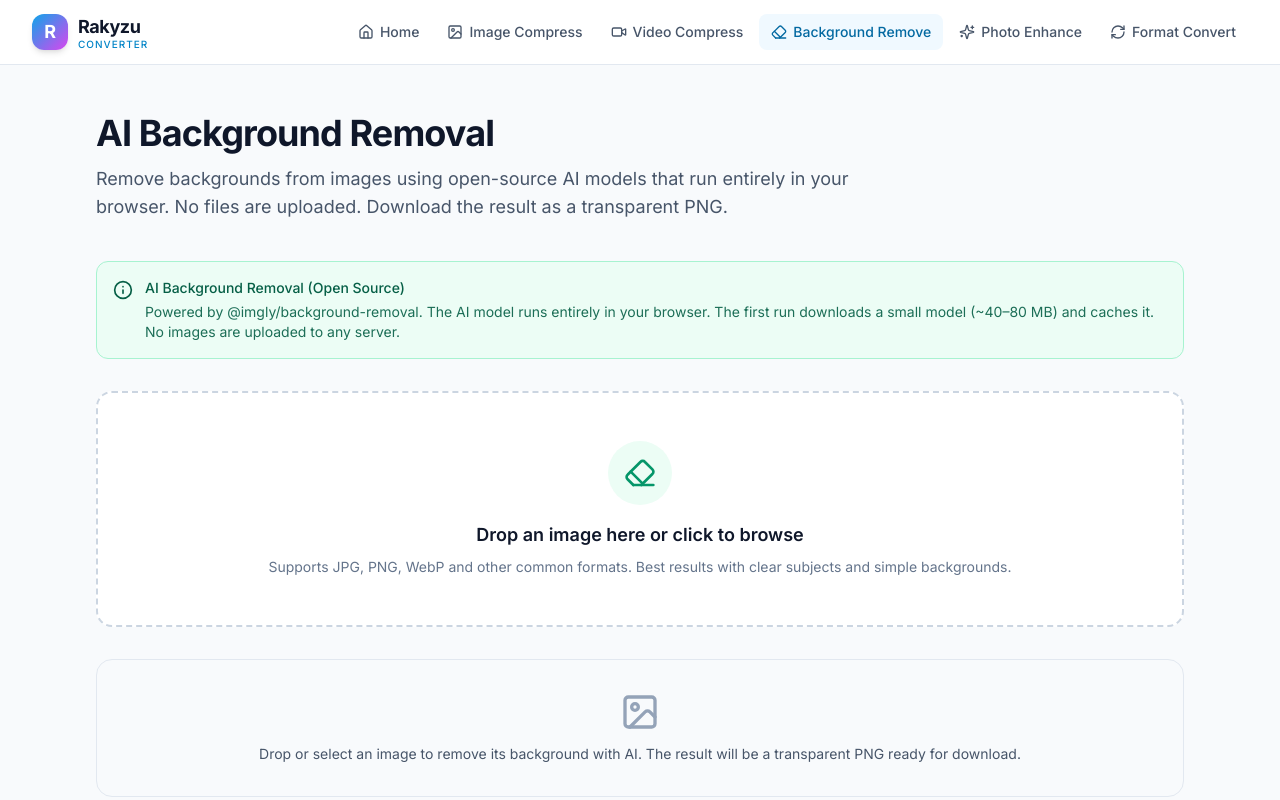
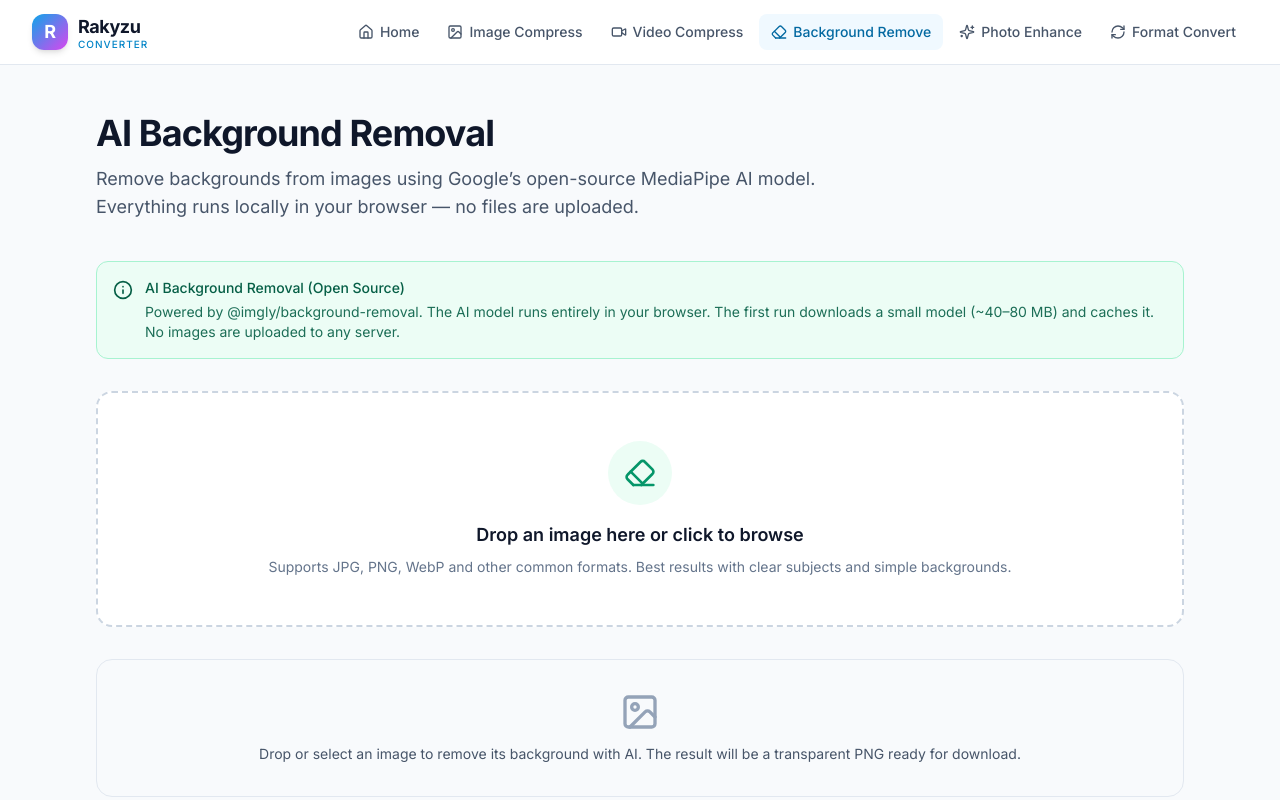
Before and after one commit to rakyzudev-cloud/RAKYZU, a Next.js app: page /background-remove in a window 1280 px wide. Shown: the top 800 px of the page. Built offline with nearby package versions, Linux system fonts and the light colour scheme.

Commit message:
Update page.tsx

```diff
--- a/app/background-remove/page.tsx
+++ b/app/background-remove/page.tsx
@@ -3,13 +3,13 @@
 
 const BackgroundRemover = dynamic(
   () => import("@/components/BackgroundRemover").then((m) => m.BackgroundRemover),
-  { ssr: false }
+  { ssr: false, loading: () => <p className="text-center py-20">Loading AI tool…</p> }
 );
 
 export const metadata: Metadata = {
   title: "AI Background Removal",
   description:
-    "Remove image backgrounds with high-quality open-source AI. Processing runs entirely in your browser for complete privacy.",
+    "Remove image backgrounds with open-source AI (MediaPipe). Processing runs entirely in your browser for complete privacy.",
 };
 
 export default function BackgroundRemovePage() {
@@ -21,9 +21,9 @@
             AI Background Removal
           </h1>
           <p className="mt-3 text-lg text-slate-600 dark:text-slate-400">
-            Remove backgrounds from images using open-source AI models that run
-            entirely in your browser. No files are uploaded. Download the result
-            as a transparent PNG.
+            Remove backgrounds from images using Google’s open-source MediaPipe
+            AI model. Everything runs locally in your browser — no files are
+            uploaded.
           </p>
         </div>
 
```
